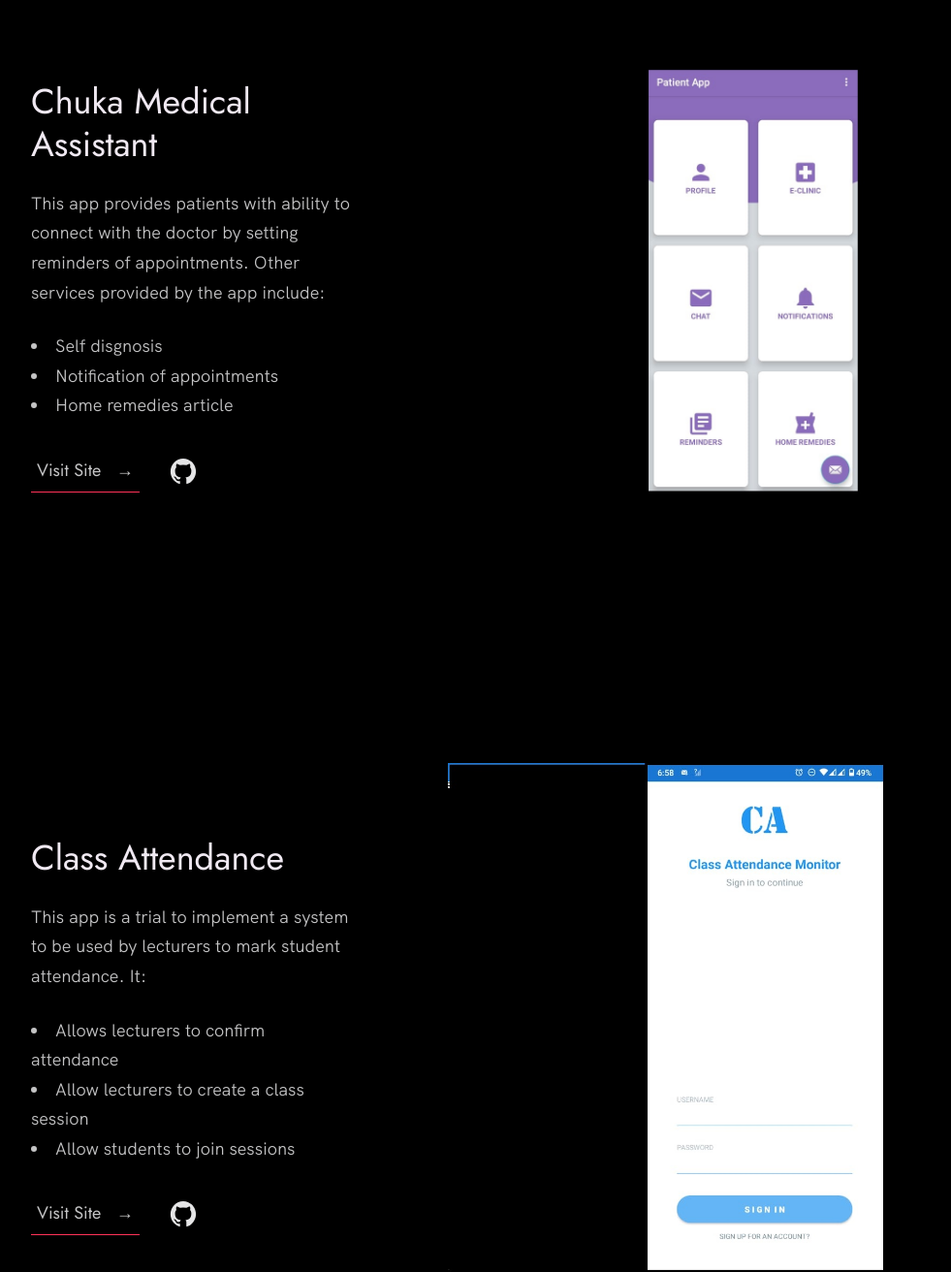
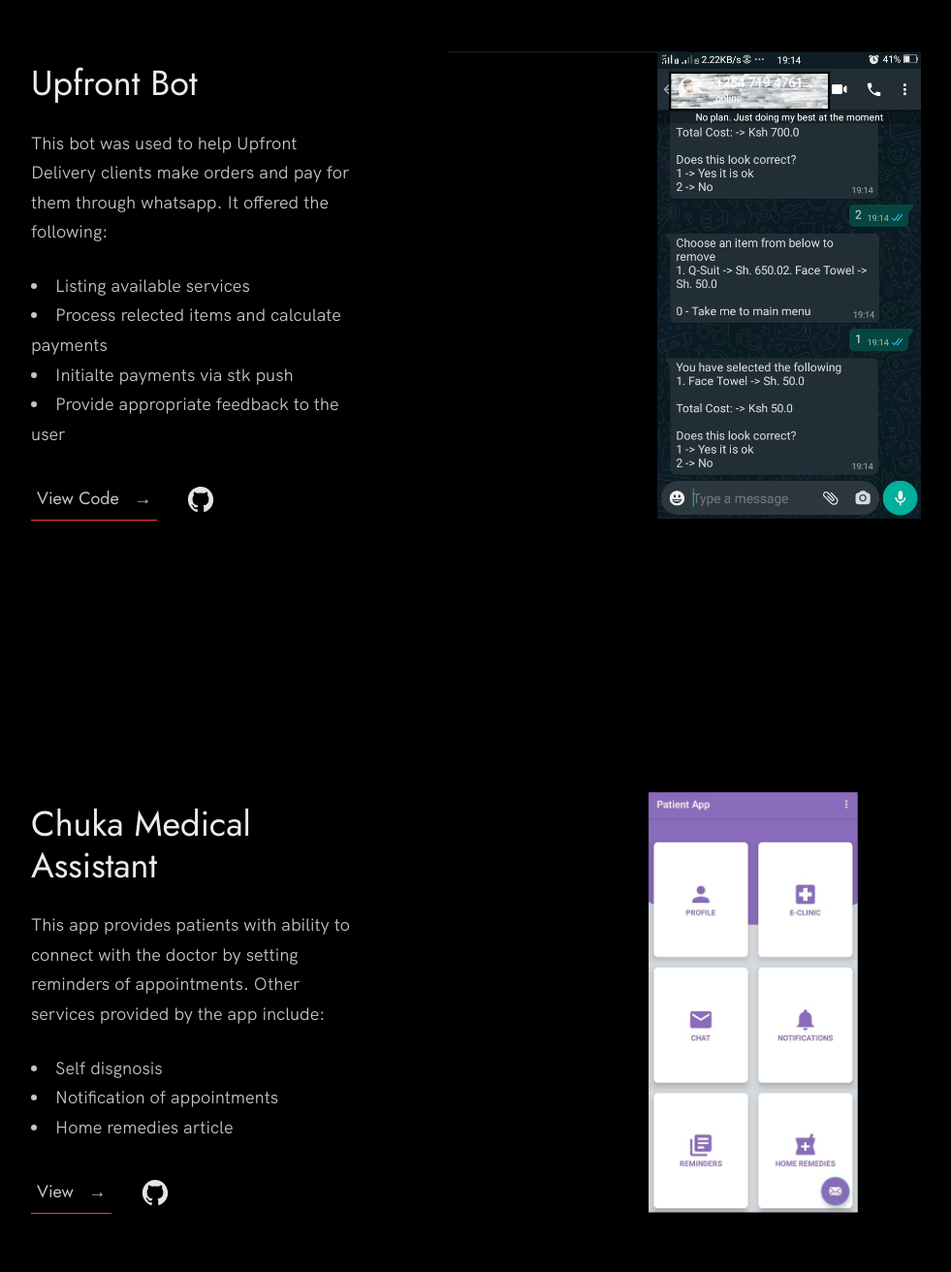
Before and after one commit to ondiekisteven/portfolio, a plain HTML site: page index.html in a window 1280 px wide. Shown: the part 2460-3772 px from the top of the page at 97% size, without its empty margins (58-1039 px from the left). Drawn offline with Linux system fonts and the light colour scheme.

Commit message:
upfront update

```diff
--- a/index.html
+++ b/index.html
@@ -135,6 +135,33 @@
 
           <div class="work__box">
             <div class="work__text">
+              <h3>Upfront Bot</h3>
+              <p>
+                This bot was used to help Upfront Delivery clients make orders and pay for them through whatsapp. It offered the following:
+              </p>
+              <ul class="work__list">
+                <li>Listing available services</li>
+                <li>Process relected items and calculate payments</li>
+                <li>Initialte payments via stk push</li>
+                <li>Provide appropriate feedback to the user</li>
+              </ul>
+
+              <div class="work__links">
+                <a href="https://github.com/ondiekisteven/upfront.git" class="link__text">
+                  View Code <span>&rarr;</span>
+                </a>
+                <a href="https://github.com/ondiekisteven/upfront.git">
+                  <img src="./images/github.svg" class="work__code" title="View Source Code" alt="GitHub">
+                </a>
+              </div>
+            </div>
+            <div class="work__image-box">
+              <img src="./images/upfront.png" class="work__image" alt="Project 1" />
+            </div>
+          </div>
+
+          <div class="work__box">
+            <div class="work__text">
               <h3>Chuka Medical Assistant</h3>
               <p>
                 This app provides patients with ability to connect with the doctor by setting reminders of appointments. Other services provided by the app include:
@@ -146,10 +173,10 @@
               </ul>
 
               <div class="work__links">
-                <a href="#" class="link__text">
-                  Visit Site <span>&rarr;</span>
+                <a href="https://github.com/ondiekisteven/som-medicsChat.git" class="link__text">
+                  View <span>&rarr;</span>
                 </a>
-                <a href="#">
+                <a href="https://github.com/ondiekisteven/som-medicsChat.git">
                   <img src="./images/github.svg" class="work__code" title="View Source Code" alt="GitHub">
                 </a>
               </div>
@@ -172,10 +199,10 @@
               </ul>
 
               <div class="work__links">
-                <a href="#" class="link__text">
-                  Visit Site <span>&rarr;</span>
+                <a href="https://github.com/ondiekisteven/attendance.git" class="link__text">
+                  View code <span>&rarr;</span>
                 </a>
-                <a href="#">
+                <a href="https://github.com/ondiekisteven/attendance.git">
                   <img src="./images/github.svg" class="work__code" title="View Source Code" alt="GitHub">
                 </a>
               </div>
```
Also changed, not shown: images/upfront.png (added).
